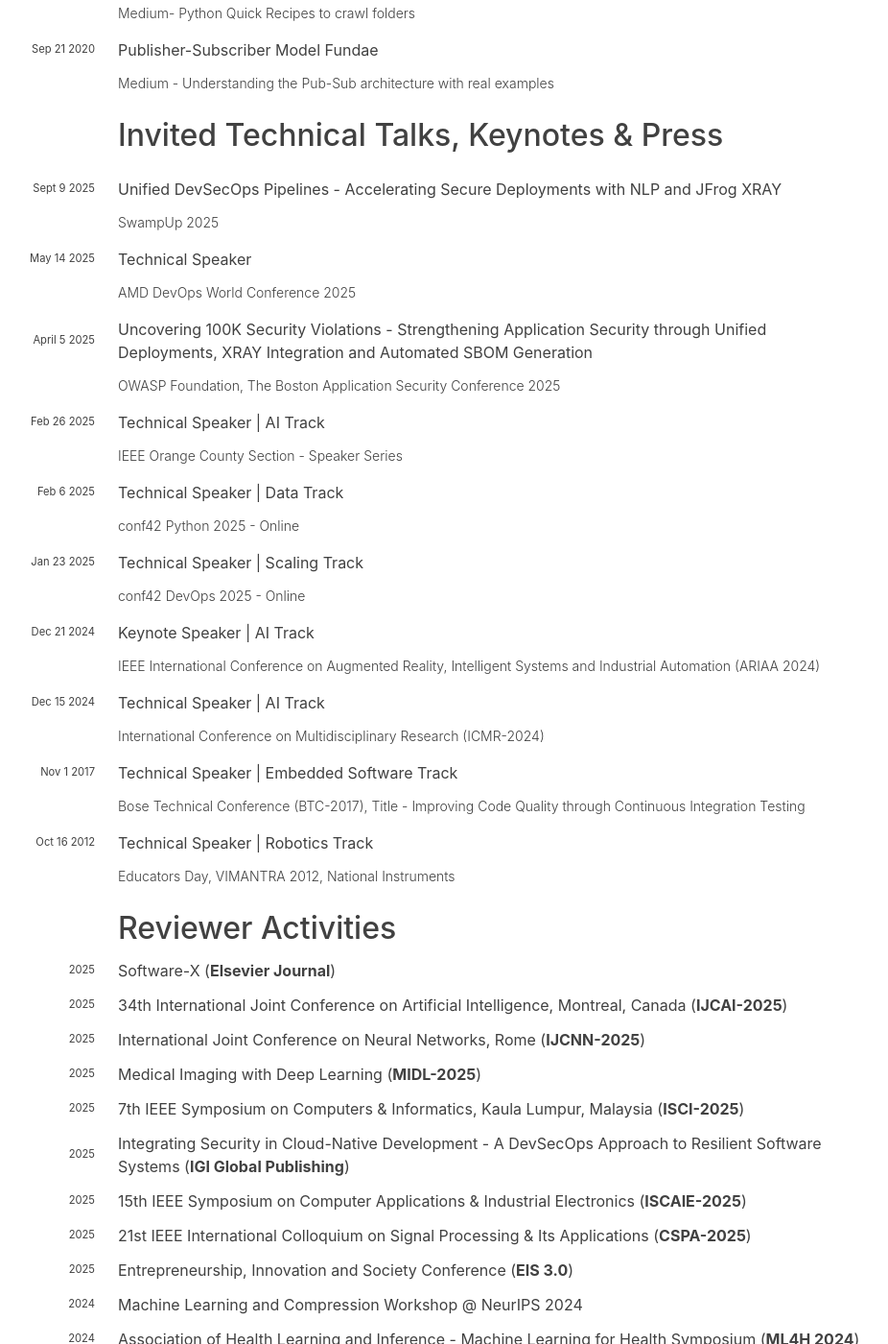
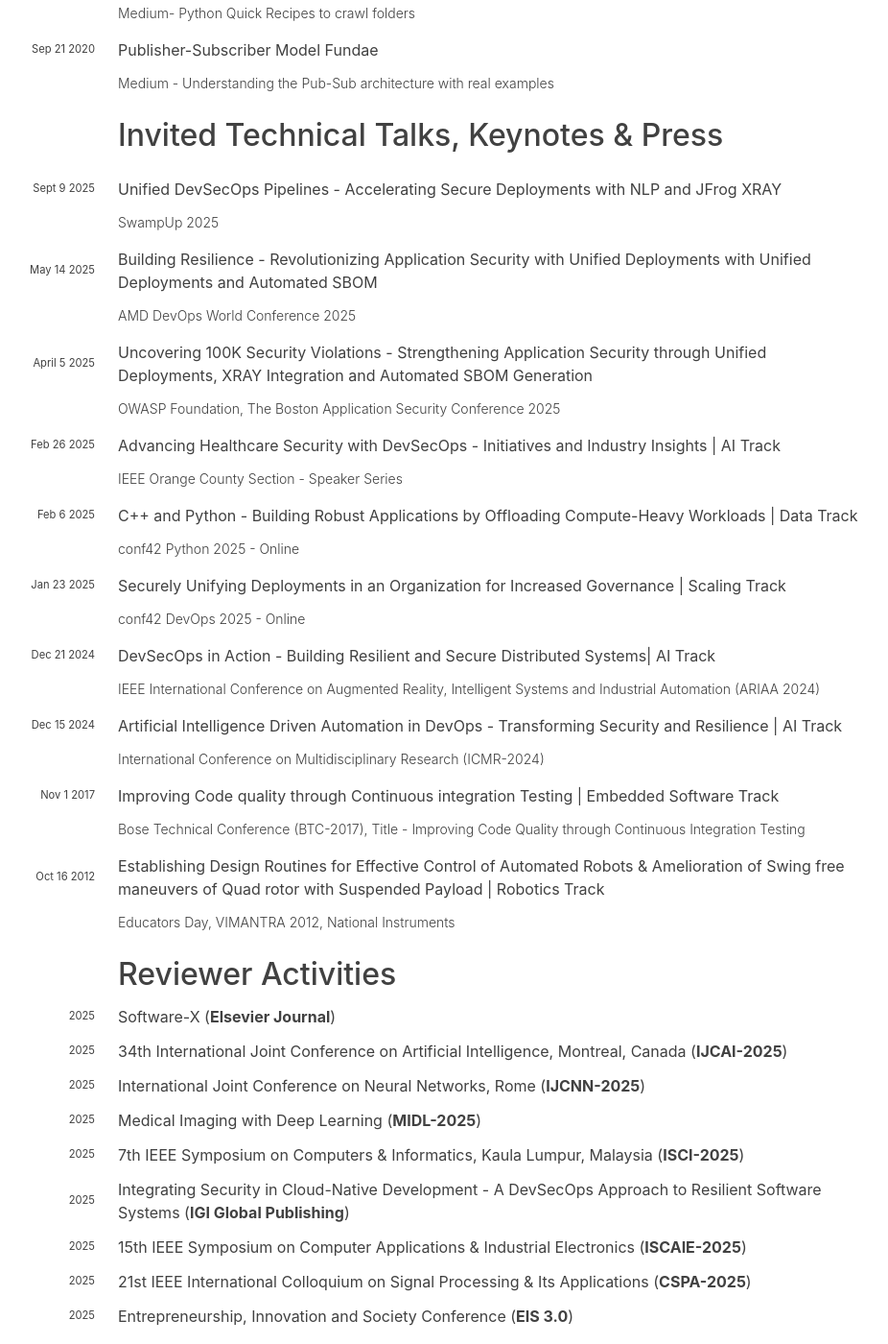
Before and after one commit to hariharanragothaman/hariharanragothaman.github.io, a Jekyll site: the page built from cv.md, in a window 1280 px wide and 1400 px high, scrolled down 4528 px. Shown: the whole window at 96% size, without its empty margins (209-1135 px from the left). Built offline with Jekyll 4.4.1, drawn with Linux system fonts in a browser that asks for light colours; nearby versions of some CDN libraries; some web fonts are replaced.

Commit message:
Polishes and Updates

```diff
--- a/_data/press.yaml
+++ b/_data/press.yaml
@@ -5,7 +5,7 @@
     - url: https://swampup.jfrog.com/
       name: SwampUp 2025
 
-- title: Technical Speaker
+- title: Building Resilience - Revolutionizing Application Security with Unified Deployments with Unified Deployments and Automated SBOM
   month: May 14
   year: 2025
   publisher:
@@ -19,49 +19,49 @@
     - url: https://owaspbasc2025.sched.com/event/1xqiy/uncovering-100k-security-violations-strengthening-application-security-through-unified-deployments-xray-integration-and-automated-sbom-generation?iframe=no
       name: OWASP Foundation, The Boston Application Security Conference 2025
 
-- title: Technical Speaker | AI Track
+- title: Advancing Healthcare Security with DevSecOps -  Initiatives and Industry Insights | AI Track
   month: Feb 26
   year: 2025
   publisher:
     - url: https://events.vtools.ieee.org/m/463744
       name: IEEE Orange County Section - Speaker Series
 
-- title: Technical Speaker | Data Track
+- title: C++ and Python - Building Robust Applications by Offloading Compute-Heavy Workloads | Data Track
   month: Feb 6
   year: 2025
   publisher:
     - url: https://www.conf42.com/Python_2025_Hariharan_Ragothaman_cpp_python_workloads
       name: conf42 Python 2025 - Online
 
-- title: Technical Speaker | Scaling Track
+- title: Securely Unifying Deployments in an Organization for Increased Governance | Scaling Track
   month: Jan 23
   year: 2025
   publisher:
     - url: https://www.conf42.com/DevOps_2025_Hariharan_Ragothaman_deployments_governance_securely
       name: conf42 DevOps 2025 - Online
 
-- title: Keynote Speaker | AI Track
+- title: DevSecOps in Action - Building Resilient and Secure Distributed Systems| AI Track
   month: Dec 21
   year: 2024
   publisher:
     - url: https://www.linkedin.com/feed/update/urn:li:activity:7265642701260242946/
       name: IEEE International Conference on Augmented Reality, Intelligent Systems and Industrial Automation (ARIAA 2024)
 
-- title: Technical Speaker | AI Track
+- title: Artificial Intelligence Driven Automation in DevOps -  Transforming Security and Resilience | AI Track
   month: Dec 15
   year: 2024
   publisher:
     - url: https://icmr-iitm.com/speakers.html
       name: International Conference on Multidisciplinary Research (ICMR-2024)
 
-- title: Technical Speaker | Embedded Software Track
+- title: Improving Code quality through Continuous integration Testing | Embedded Software Track
   month: Nov 1
   year: 2017
   publisher:
     - url:
       name: Bose Technical Conference (BTC-2017), Title - Improving Code Quality through Continuous Integration Testing
 
-- title: Technical Speaker | Robotics Track
+- title: Establishing Design Routines for Effective Control of Automated Robots & Amelioration of Swing free maneuvers of Quad rotor with Suspended Payload  | Robotics Track
   month: Oct 16
   year: 2012
   publisher:
```
